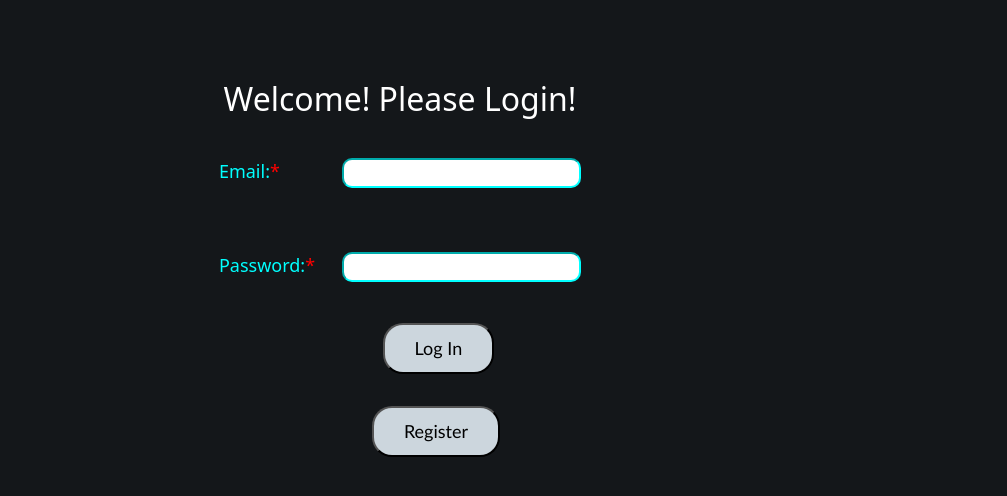
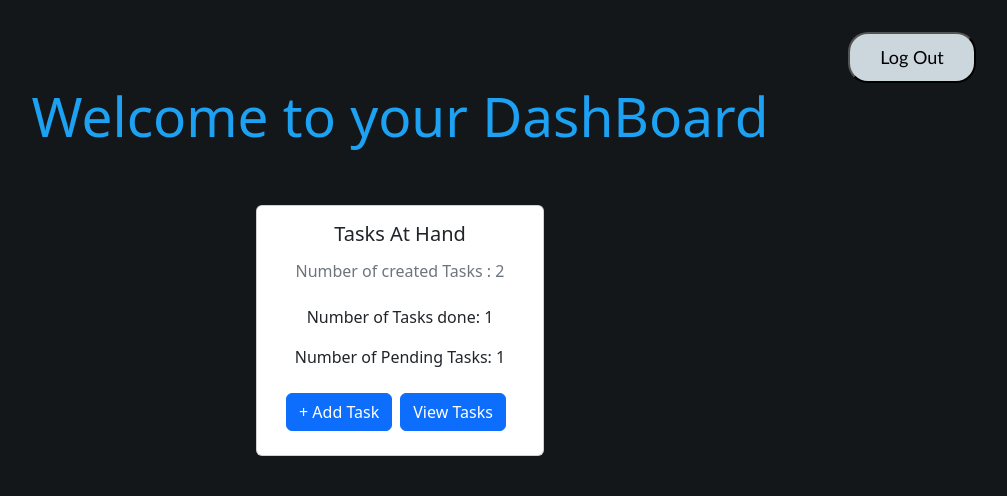
Before and after one commit to Yodawgz0/assessment-todo, a React (Create React App) app: page /DashBoard in a window 1280 px wide. Before the commit this address led to /LogIn. Shown: the top 496 px of the page, without its empty margins (240-1247 px from the left). Built offline with nearby package versions, Linux system fonts and the light colour scheme; sample sign-in values are in the browser's storage.

Commit message:
session to local storage use

```diff
--- a/src/App.js
+++ b/src/App.js
@@ -6,7 +6,7 @@ import DashboardPage from "./pages/DashboardPage";
 import TaskMainPage from "./pages/TaskMainPage";
 
 function App() {
-  const isAuthenticated = sessionStorage.getItem("sessionkey");
+  const isAuthenticated = localStorage.getItem("sessionkey");
   return (
     <div className="App">
       <Routes>
--- a/src/pages/DashboardPage.js
+++ b/src/pages/DashboardPage.js
@@ -19,7 +19,7 @@ export default function DashboardPage() {
     let userLogoutHeader = new Headers();
     userLogoutHeader.append(
       "Authorization",
-      "Bearer " + sessionStorage.getItem("sessionkey")
+      "Bearer " + localStorage.getItem("sessionkey")
     );
 
     const requestOptions = {
@@ -34,7 +34,7 @@ export default function DashboardPage() {
     )
       .then((response) => response)
       .then((result) => {
-        sessionStorage.removeItem("sessionkey");
+        localStorage.removeItem("sessionkey");
         navigate(0);
         navigate("/LogIn");
       })
--- a/src/pages/LogInPage.js
+++ b/src/pages/LogInPage.js
@@ -30,7 +30,7 @@ export default function LogInPage() {
         if (result.includes("Unable to login")) {
           alert(result);
         } else {
-          sessionStorage.setItem("sessionkey", JSON.parse(result).token);
+          localStorage.setItem("sessionkey", JSON.parse(result).token);
           navigate(0);
           navigate("/DashBoard");
         }
--- a/src/pages/RegPage.js
+++ b/src/pages/RegPage.js
@@ -32,7 +32,7 @@ const RegPage = () => {
           alert("user already exists! Please login!");
           navigate("/LogIn");
         } else {
-          sessionStorage.setItem("sessionkey", JSON.parse(result).token);
+          localStorage.setItem("sessionkey", JSON.parse(result).token);
           navigate(0);
           navigate("/DashBoard");
         }
```
